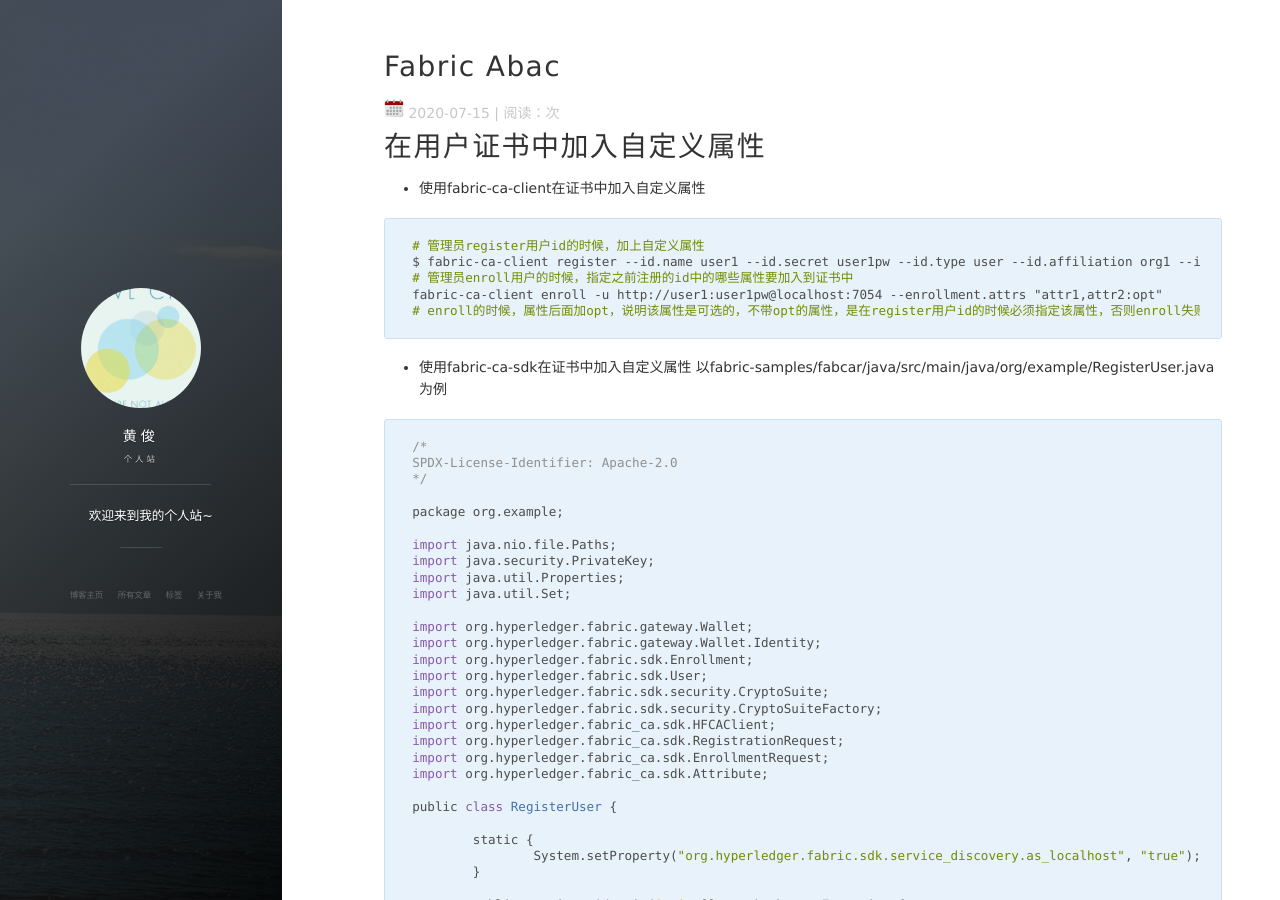
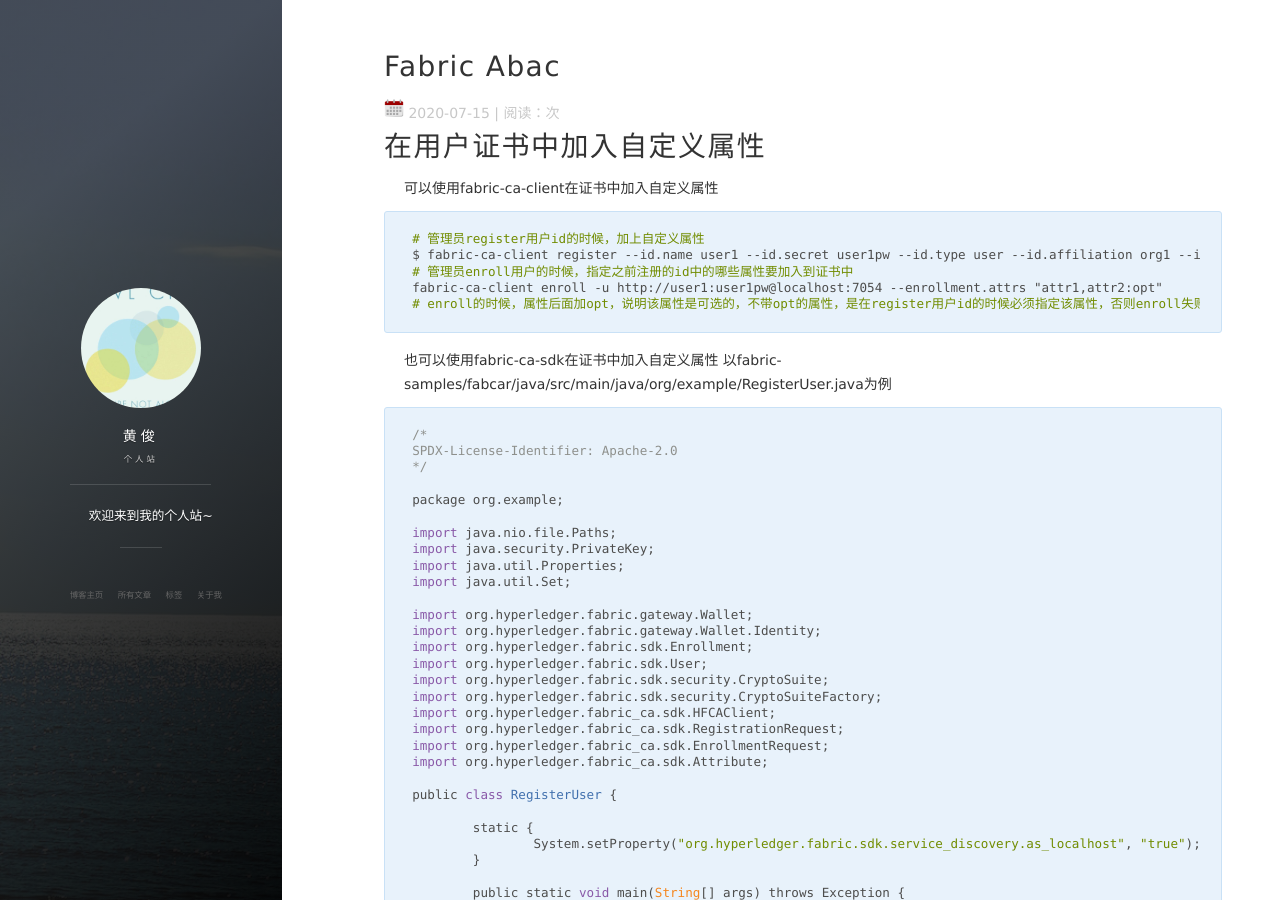
Before and after one commit to hjun007/hjun007.github.io, a Jekyll site: the page built from _posts/2020-07-15-fabric-abac.md, in a window 1280 px wide and 900 px high. Built offline with Jekyll 4.4.1, drawn with Linux system fonts in a browser that asks for light colours; nearby versions of some CDN libraries; our own code applies the rules of GitHub Pages for plain Markdown files; comment, search, counter and statistics services are not loaded.

Commit message:
Update 2020-07-15-fabric-abac.md

````diff
--- a/_posts/2020-07-15-fabric-abac.md
+++ b/_posts/2020-07-15-fabric-abac.md
@@ -1,6 +1,6 @@
 # 在用户证书中加入自定义属性
 
-- 使用fabric-ca-client在证书中加入自定义属性
+可以使用fabric-ca-client在证书中加入自定义属性
 
 ```
 # 管理员register用户id的时候，加上自定义属性
@@ -10,7 +10,7 @@ fabric-ca-client enroll -u http://user1:user1pw@localhost:7054 --enrollment.attr
 # enroll的时候，属性后面加opt，说明该属性是可选的，不带opt的属性，是在register用户id的时候必须指定该属性，否则enroll失败
 ```
 
-- 使用fabric-ca-sdk在证书中加入自定义属性
+也可以使用fabric-ca-sdk在证书中加入自定义属性
 以fabric-samples/fabcar/java/src/main/java/org/example/RegisterUser.java为例
 
 ```
````
